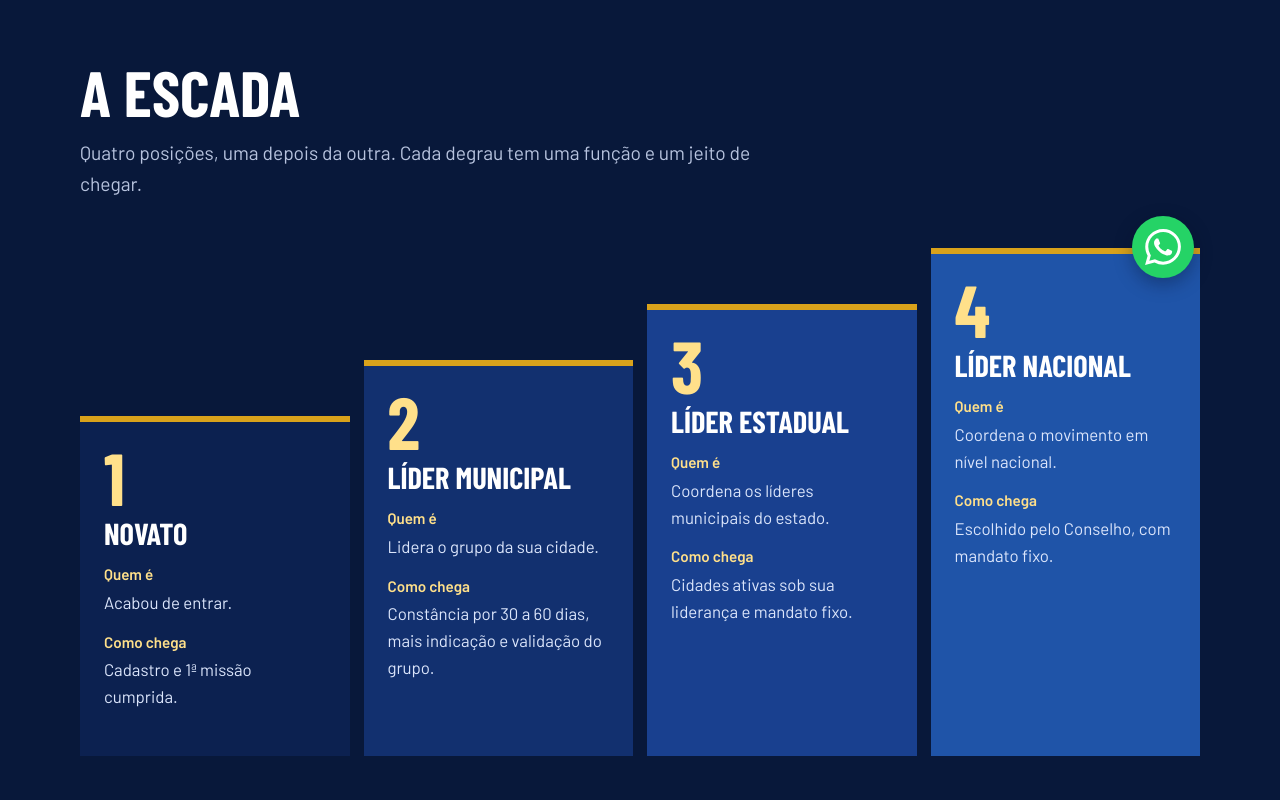
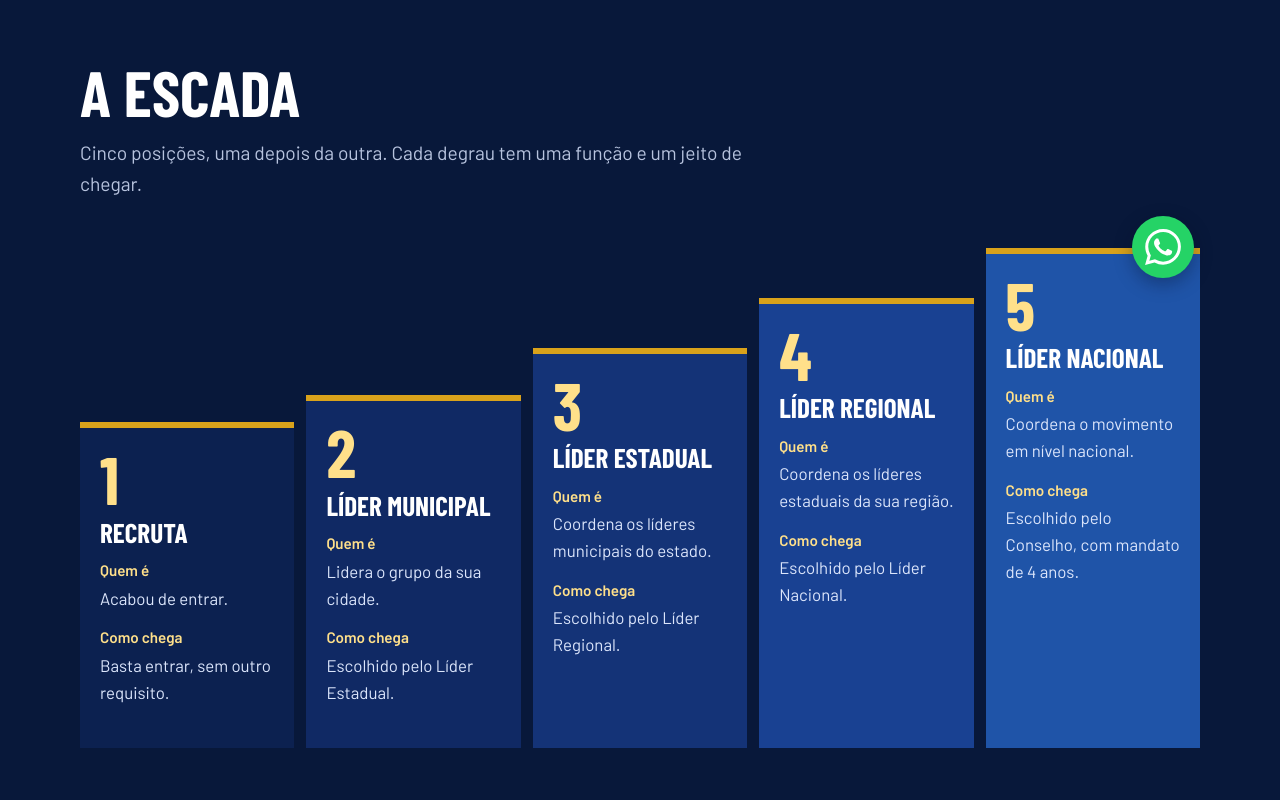
Before and after one commit to fabricioricard/movimentoleao, a Next.js app: page /posicoes in a window 1280 px wide. Shown: the part 500-1300 px from the top of the page. Built offline with nearby package versions, Linux system fonts and the light colour scheme; a web font is replaced by a local one.

Commit message:
Posições: Recruta, Líder Regional e novas condições

```diff
--- a/app/globals.css
+++ b/app/globals.css
@@ -196,18 +196,19 @@ section[id] { scroll-margin-top: 82px; }
 .pilares-link p { font-family: var(--display); font-weight: 700; text-transform: uppercase; font-size: clamp(1.5rem, 3vw, 2rem); line-height: 1.1; }
 
 /* A escada: os cards sobem da esquerda para a direita, com a base alinhada */
-.sobe { display: grid; grid-template-columns: repeat(4, minmax(0, 1fr)); gap: 14px; align-items: end; }
+.sobe { display: grid; grid-template-columns: repeat(5, minmax(0, 1fr)); gap: 12px; align-items: end; }
 .sobe-card {
-  min-height: calc(340px + var(--i) * 56px);
+  min-height: calc(300px + var(--i) * 50px);
   display: flex; flex-direction: column; gap: 12px;
-  padding: 26px 24px 30px; border-top: 6px solid var(--ouro); color: #fff;
+  padding: 24px 20px 28px; border-top: 6px solid var(--ouro); color: #fff;
 }
 .sobe-card:nth-child(1) { background: #0c2150; }
-.sobe-card:nth-child(2) { background: #12306f; }
-.sobe-card:nth-child(3) { background: #19408f; }
-.sobe-card:nth-child(4) { background: var(--royal); }
-.sobe-n { font-family: var(--display); font-weight: 800; font-size: 4.6rem; line-height: 0.8; color: #ffe08a; }
-.sobe-card h3 { font-family: var(--display); font-weight: 700; text-transform: uppercase; font-size: 1.9rem; line-height: 1.05; overflow-wrap: anywhere; }
+.sobe-card:nth-child(2) { background: #102964; }
+.sobe-card:nth-child(3) { background: #143377; }
+.sobe-card:nth-child(4) { background: #194192; }
+.sobe-card:nth-child(5) { background: var(--royal); }
+.sobe-n { font-family: var(--display); font-weight: 800; font-size: 4.2rem; line-height: 0.8; color: #ffe08a; }
+.sobe-card h3 { font-family: var(--display); font-weight: 700; text-transform: uppercase; font-size: 1.7rem; line-height: 1.05; overflow-wrap: anywhere; }
 .sobe-card dt, .lateral dt { font-weight: 600; font-size: 0.95rem; }
 .sobe-card dt { color: #ffe08a; }
 .sobe-card dd { color: #dbe5fb; margin: 2px 0 14px; }
@@ -221,9 +222,11 @@ section[id] { scroll-margin-top: 82px; }
 
 .rodape-links { display: flex; flex-wrap: wrap; gap: 22px; }
 
-@media (max-width: 1000px) {
+@media (max-width: 1100px) {
   .sobe { grid-template-columns: 1fr; gap: 12px; }
   .sobe-card { min-height: 0; margin-left: calc(var(--i) * 12px); }
+}
+@media (max-width: 1000px) {
   .laterais { grid-template-columns: 1fr; }
 }
 @media (max-width: 700px) {
--- a/app/posicoes/page.js
+++ b/app/posicoes/page.js
@@ -6,30 +6,35 @@ import Rodape from "../../components/Rodape";
 export const metadata = {
   title: "Posições do movimento — LEAO",
   description:
-    "Quem faz o quê no Movimento LEAO e como se chega a cada posição: Novato, Líder Municipal, Líder Estadual, Líder Nacional, Propaganda, Conselho e Honraria.",
+    "Quem faz o quê no Movimento LEAO e como se chega a cada posição: Recruta, Líder Municipal, Líder Estadual, Líder Regional, Líder Nacional, Propaganda, Conselho e Honraria.",
 };
 
 // A escada: posições em sequência, uma depois da outra.
 const ESCADA = [
   {
-    nome: "Novato",
+    nome: "Recruta",
     quem: "Acabou de entrar.",
-    como: "Cadastro e 1ª missão cumprida.",
+    como: "Basta entrar, sem outro requisito.",
   },
   {
     nome: "Líder Municipal",
     quem: "Lidera o grupo da sua cidade.",
-    como: "Constância por 30 a 60 dias, mais indicação e validação do grupo.",
+    como: "Escolhido pelo Líder Estadual.",
   },
   {
     nome: "Líder Estadual",
     quem: "Coordena os líderes municipais do estado.",
-    como: "Cidades ativas sob sua liderança e mandato fixo.",
+    como: "Escolhido pelo Líder Regional.",
+  },
+  {
+    nome: "Líder Regional",
+    quem: "Coordena os líderes estaduais da sua região.",
+    como: "Escolhido pelo Líder Nacional.",
   },
   {
     nome: "Líder Nacional",
     quem: "Coordena o movimento em nível nacional.",
-    como: "Escolhido pelo Conselho, com mandato fixo.",
+    como: "Escolhido pelo Conselho, com mandato de 4 anos.",
   },
 ];
 
@@ -38,12 +43,12 @@ const LATERAIS = [
   {
     nome: "Propaganda",
     quem: "Cuida de conteúdo, discurso e redes.",
-    como: "Função aberta a qualquer nível, por seleção.",
+    como: "Escolhidos pelo Líder Nacional para desempenhar essa função.",
   },
   {
     nome: "Conselho",
     quem: "Decide os rumos do movimento.",
-    como: "3 a 5 pessoas, eleitas pelos líderes, com mandato fixo.",
+    como: "Escolhidos por todos os membros do grupo: 5 pessoas, com mandato de 4 anos.",
   },
   {
     nome: "Honraria",
@@ -73,7 +78,7 @@ export default function Posicoes() {
             <h2 className="titulo-secao junto" id="titulo-escada">
               A escada
             </h2>
-            <p className="secao-intro">Quatro posições, uma depois da outra. Cada degrau tem uma função e um jeito de chegar.</p>
+            <p className="secao-intro">Cinco posições, uma depois da outra. Cada degrau tem uma função e um jeito de chegar.</p>
             <ol className="sobe">
               {ESCADA.map((p, i) => (
                 <li className="sobe-card" style={{ "--i": i }} key={p.nome}>
```
